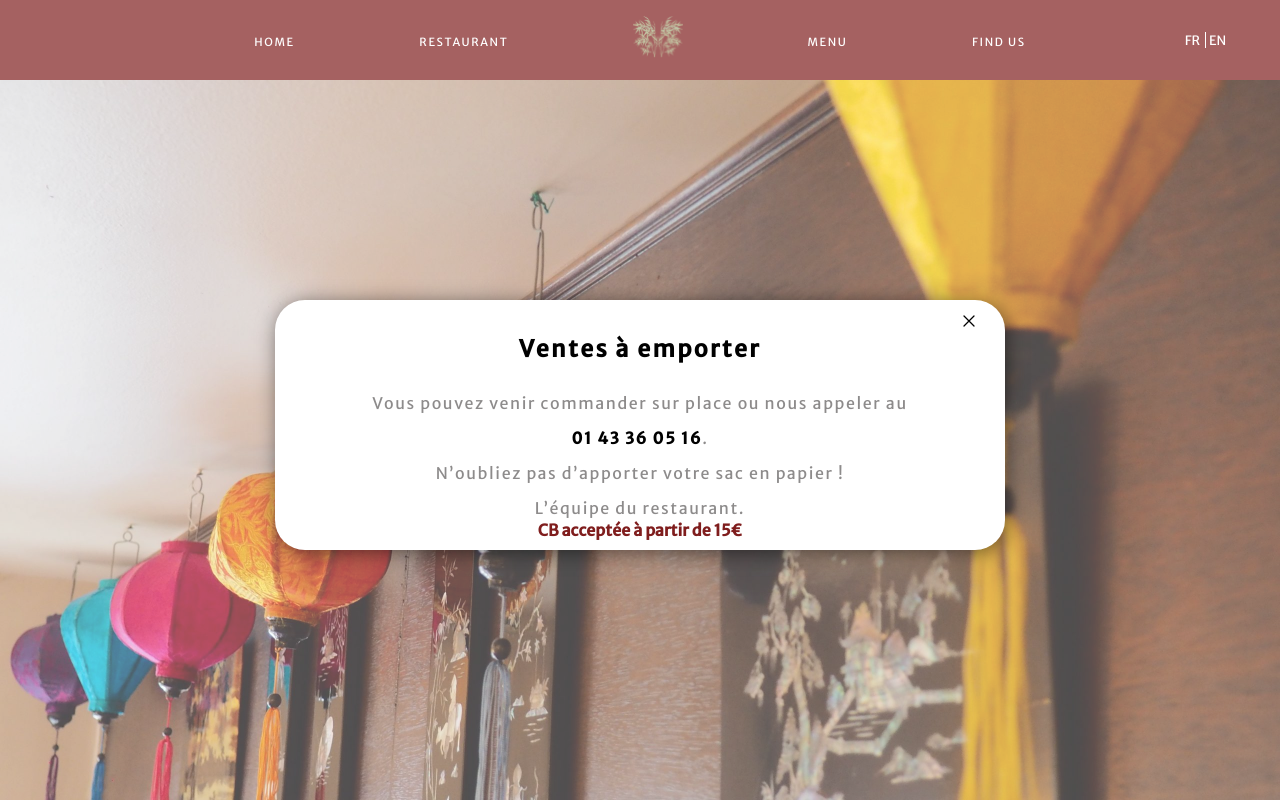
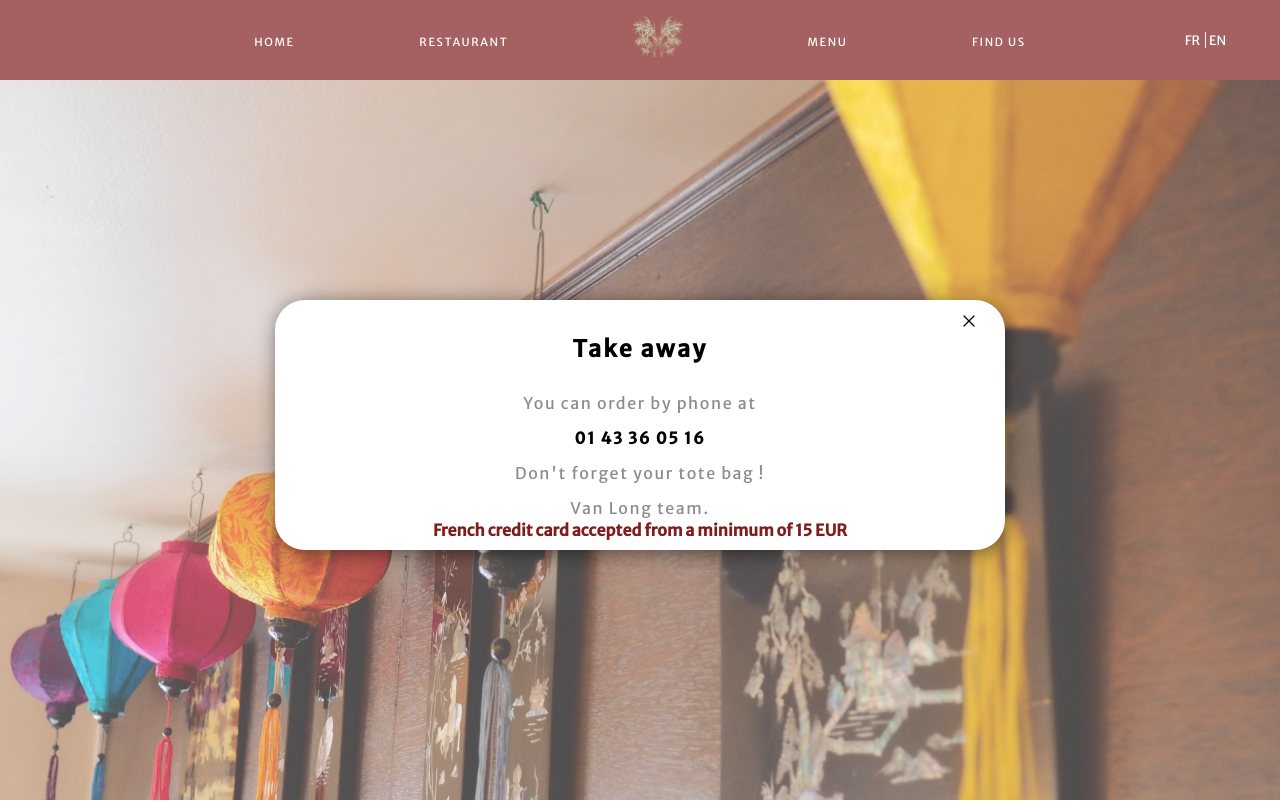
Before and after one commit to Gmayer111/van-long, a Next.js app: page /en in a window 1280 px wide. Shown: the top 802 px of the page. Built offline with nearby package versions, Linux system fonts and the light colour scheme.

Commit message:
feat: add modal trnaslations

```diff
--- a/assets/sass/modal.scss
+++ b/assets/sass/modal.scss
@@ -52,6 +52,7 @@ dialog {
     letter-spacing: 0.1em;
     color: $grey-500;
     height: 50%;
+    white-space: pre-line;
   }
 
   span {
--- a/messages/en/en.json
+++ b/messages/en/en.json
@@ -40,7 +40,7 @@
   },
   "ModalComponent": {
     "takeAway": "Take away",
-    "mainParagraph": "You can order by phone at <br /><span>01 43 36 05 16</span>. <br /> Don't forget your tote bag ! <br /> Van Long team.",
-    "visaAccespted": "French credit card accepted from a minimum of 15 EUR"
+    "mainParagraph": "You can order by phone at \n<spanLines>01 43 36 05 16</spanLines>\n Don't forget your tote bag ! \nVan Long team.",
+    "visaAccepted": "French credit card accepted from a minimum of 15 EUR"
   }
 }
--- a/src/components/modal/modal.component.tsx
+++ b/src/components/modal/modal.component.tsx
@@ -1,3 +1,4 @@
+import { useTranslations } from "next-intl";
 import CloseIcon from "public/assets/icons/close-icon";
 import { useRef } from "react";
 import { UseClickOutside } from "src/hooks/use-click-outside";
@@ -9,6 +10,7 @@ type TModalComponentProps = {
 
 const ModalComponent = ({ isOpen, toggle }: TModalComponentProps) => {
   const dialogRef = useRef(null);
+  const t = useTranslations("ModalComponent");
 
   UseClickOutside({ ref: dialogRef, callBack: toggle });
 
@@ -21,14 +23,13 @@ const ModalComponent = ({ isOpen, toggle }: TModalComponentProps) => {
           <CloseIcon iconStroke="black" />
         </button>
         <div className="bottomModal">
-          <h2>Ventes à emporter</h2>
+          <h2>{t("takeAway")}</h2>
           <p>
-            Vous pouvez venir commander sur place ou nous appeler au <br />
-            <span>01 43 36 05 16</span>. <br />
-            N’oubliez pas d’apporter votre sac en papier ! <br /> L’équipe du
-            restaurant.
+            {t.rich("mainParagraph", {
+              spanLines: (chunks) => <span>{chunks}</span>,
+            })}
           </p>
-          <div>CB acceptée à partir de 15€</div>
+          <div>{t("visaAccepted")}</div>
         </div>
       </dialog>
     )
```
